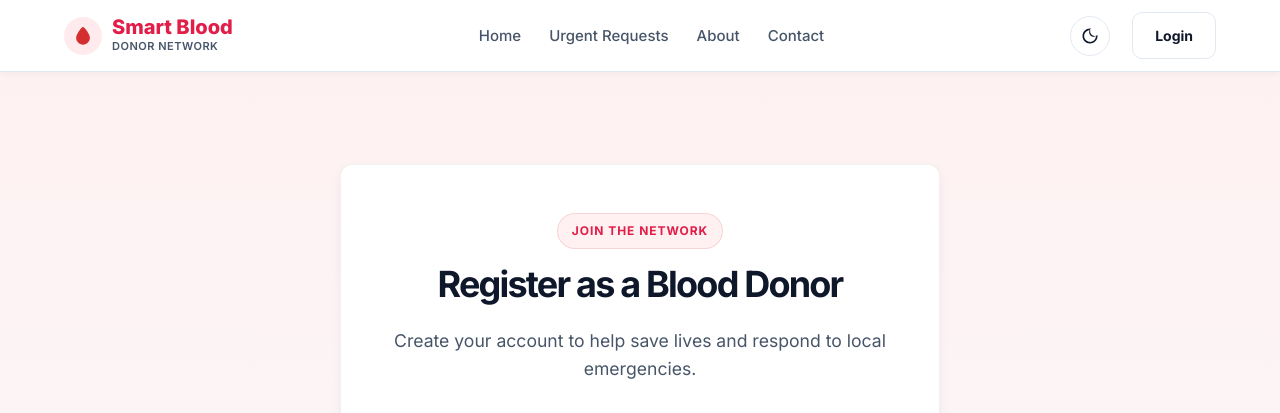
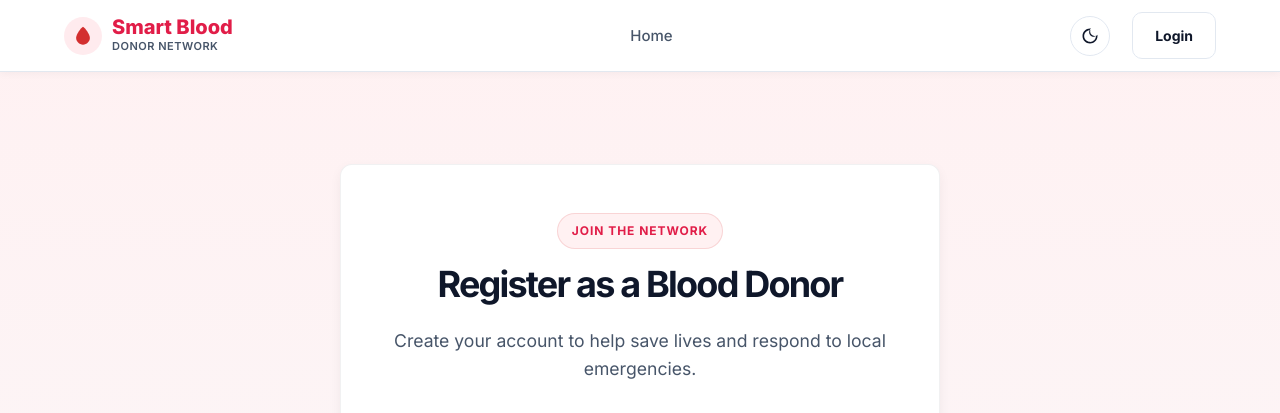
Before and after one commit to sowr0v/Smart-Blood-Donor-System-, a FastAPI app: page /auth/register in a window 1280 px wide. Shown: the top 413 px of the page. Run offline with FastAPI, Linux system fonts and the light colour scheme.

Commit message:
Keep only Home link in auth pages navigation

```diff
--- a/templates/login.html
+++ b/templates/login.html
@@ -24,9 +24,6 @@
       <nav class="desktop-nav" aria-label="Main Navigation">
         <ul class="nav-links">
           <li><a href="/" class="nav-link">Home</a></li>
-          <li><a href="/find-blood" class="nav-link">Urgent Requests</a></li>
-          <li><a href="/about" class="nav-link">About</a></li>
-          <li><a href="/contact" class="nav-link">Contact</a></li>
         </ul>
       </nav>
 
@@ -44,9 +41,6 @@
     <div class="mobile-drawer" id="mobile-drawer">
       <ul class="mobile-nav-links">
         <li><a href="/" class="mobile-nav-link">Home</a></li>
-        <li><a href="/find-blood" class="mobile-nav-link">Urgent Requests</a></li>
-        <li><a href="/about" class="mobile-nav-link">About</a></li>
-        <li><a href="/contact" class="mobile-nav-link">Contact</a></li>
       </ul>
 
       <div class="mobile-auth-actions">
--- a/templates/register.html
+++ b/templates/register.html
@@ -24,9 +24,6 @@
       <nav class="desktop-nav" aria-label="Main Navigation">
         <ul class="nav-links">
           <li><a href="/" class="nav-link">Home</a></li>
-          <li><a href="/find-blood" class="nav-link">Urgent Requests</a></li>
-          <li><a href="/about" class="nav-link">About</a></li>
-          <li><a href="/contact" class="nav-link">Contact</a></li>
         </ul>
       </nav>
 
@@ -44,9 +41,6 @@
     <div class="mobile-drawer" id="mobile-drawer">
       <ul class="mobile-nav-links">
         <li><a href="/" class="mobile-nav-link">Home</a></li>
-        <li><a href="/find-blood" class="mobile-nav-link">Urgent Requests</a></li>
-        <li><a href="/about" class="mobile-nav-link">About</a></li>
-        <li><a href="/contact" class="mobile-nav-link">Contact</a></li>
       </ul>
 
       <div class="mobile-auth-actions">
```
